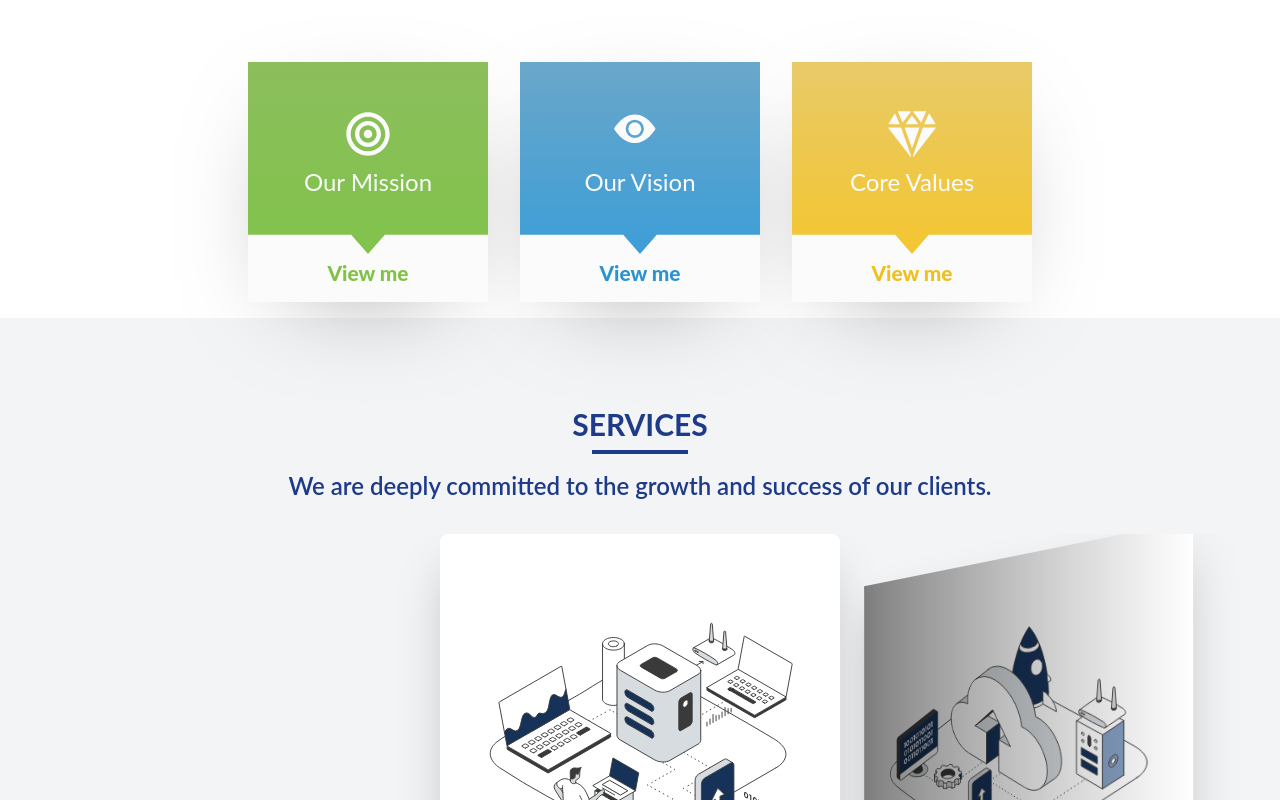
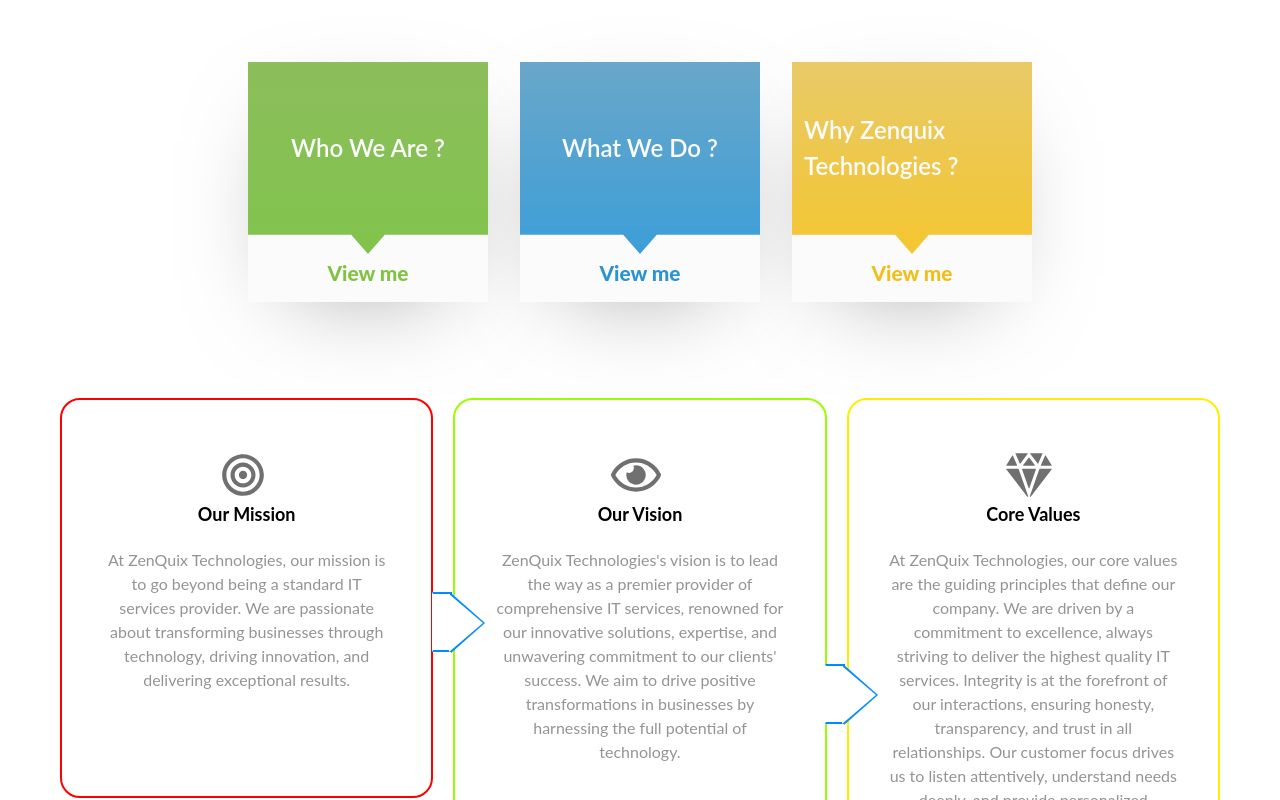
Before and after one commit to mohammadshihabudeenzenquix/zenquix, a React (Create React App) app: page / in a window 1280 px wide. Shown: the part 1260-2060 px from the top of the page. Built offline with nearby package versions, Linux system fonts and the light colour scheme.

Commit message:
Small changes

```diff
--- a/src/components/About.js
+++ b/src/components/About.js
@@ -1,32 +1,29 @@
-import React from 'react'
+import React from 'react';
 import GoalsCard from './GoalsCard';
 const About = () => {
     const cardData = [
         {
-          title: 'Our Mission',
+          title: 'Who We Are ?',
           category: 'ski',
-          icon: <><path d="M12 6c-3.309 0-6 2.691-6 6s2.691 6 6 6 6-2.691 6-6-2.691-6-6-6zm0 10c-2.206 0-4-1.794-4-4s1.794-4 4-4 4 1.794 4 4-1.794 4-4 4z"></path><path d="M12 2C6.579 2 2 6.579 2 12s4.579 10 10 10 10-4.579 10-10S17.421 2 12 2zm0 18c-4.337 0-8-3.663-8-8s3.663-8 8-8 8 3.663 8 8-3.663 8-8 8z"></path><path d="M12 10c-1.081 0-2 .919-2 2s.919 2 2 2 2-.919 2-2-.919-2-2-2z"></path></>,
           description: {
-            title: "Our Mission",
-            text: 'At ZenQuix Technologies, our mission is to go beyond being a standard IT services provider. We are passionate about transforming businesses through technology, driving innovation, and delivering exceptional results.'
+            title: "Who We Are ?",
+            text: 'At Zenquix, our inspiration comes from the wisdom of Zen philosophy where tranquility, clarity, precision, and finesse combined with boundless energy and agility pave the path to enlightenment. In today’s VUCA world, where change is inevitable and innovation is constant, ZenQuix embraces adaptability, agility, and efficiency with elegance to meet the evolving needs of the market and clients. Our solutions are crafted with the help of our guiding principles of simplicity, mindfulness, and focusing on what truly matters – delivering exceptional outcomes that are quick and creating a meaningful impact. With Zenquix as your trusted partner, let’s embark on a transformative journey of growth and success.'
           },
         },
         {
-          title: 'Our Vision',
+          title: 'What We Do ?',
           category: 'beach',
-          icon: <>  <path d="M10.5 8a2.5 2.5 0 1 1-5 0 2.5 2.5 0 0 1 5 0z"></path><path d="M0 8s3-5.5 8-5.5S16 8 16 8s-3 5.5-8 5.5S0 8 0 8zm8 3.5a3.5 3.5 0 1 0 0-7 3.5 3.5 0 0 0 0 7z"></path></>,
           description: {
-            title: "Our Vision",
-            text: `ZenQuix Technologies's vision is to lead the way as a premier provider of comprehensive IT services, renowned for our innovative solutions, expertise, and unwavering commitment to our clients' success. We aim to drive positive transformations in businesses by harnessing the full potential of technology.`
+            title: "What We Do ?",
+            text: `At ZenQuix Technologies, we offer a comprehensive range of IT services to empower businesses with seamless technology solutions. Our expert team specializes in the following areas: Network Services, Cloud Services, Datacenter Services, Software Development, End User Services, IT Staff Augmentaion & Consulting Services`
           },
         },
         {
-          title: 'Core Values',
-          icon: <><path d="M121.72 32a4 4 0 00-3.72 5.56l2.3 5.43 40.7 94.9a4 4 0 006.88.82L243 38.4a4 4 0 00-3.2-6.4zm298.21 26.06l-41.28 96.37a4 4 0 003.68 5.57h101a4 4 0 003.4-6.11L427 57.53a4 4 0 00-7.07.53zM85 57.57l-59.71 96.32a4 4 0 003.4 6.11h101a4 4 0 003.67-5.58L92 58.1a4 4 0 00-7-.53zM393.27 32H267.82a1.94 1.94 0 00-1.56 3.11l79.92 106.46a1.94 1.94 0 003.34-.4L391.6 43l3.4-8.34a1.92 1.92 0 00-1.7-2.66zM239 448l-89.43-253.49A3.78 3.78 0 00146 192H25.7a3.72 3.72 0 00-2.95 6l216 279.81a5.06 5.06 0 006.39 1.37 5 5 0 002.39-6.08zm247.3-256H366a3.75 3.75 0 00-3.54 2.51l-98.2 278.16a5.21 5.21 0 002.42 6.31 5.22 5.22 0 006.61-1.39L489.25 198a3.72 3.72 0 00-2.95-6zM259.2 78.93l56 74.67a4 4 0 01-3.2 6.4H200a4 4 0 01-3.2-6.4l56-74.67a4 4 0 016.4 0zm-7 310.31l-67.7-191.91a4 4 0 013.77-5.33h135.46a4 4 0 013.77 5.33l-67.73 191.91a4 4 0 01-7.54 0z"></path></>,
+          title: 'Why Zenquix Technologies ?',
           category: 'camping',
           description: {
-            title: "Core Values",
-            text: `At ZenQuix Technologies, our core values are the guiding principles that define our company. We are driven by a commitment to excellence, always striving to deliver the highest quality IT services. Integrity is at the forefront of our interactions, ensuring honesty, transparency, and trust in all relationships. Our customer focus drives us to listen attentively, understand needs deeply, and provide personalized solutions. Innovation is in our DNA, as we embrace emerging technologies and creative thinking to empower our clients. Collaboration fuels our success, enabling us to leverage diverse expertise and work together seamlessly. We take accountability for our actions, meeting commitments and taking ownership of outcomes. Continuous improvement is ingrained in our culture, as we embrace learning, feedback, and growth. These core values form the foundation of ZenQuix Technologies and guide us as we support our clients in achieving their goals.`
+            title: "Why Zenquix Technologies ?",
+            text: `Choose ZenQuix Technologies as your trusted IT partner. Experience our expertise, comprehensive solutions, tailored approach, innovation-driven mindset, customer-centricity, and unwavering reliability. We are here to transform your technology landscape, optimize your IT operations, and empower your organization for success in the digital age.`
           },
         },
       ];
--- /dev/null
+++ b/src/components/AboutMVC.css
@@ -0,0 +1,105 @@
+
+  .flex-container {
+    display: flex;
+    justify-content: space-between;
+    align-items: stretch;
+    max-width: 1180px;
+    margin: 0 auto;
+    margin-top: 70px;
+    margin-bottom: 30px;
+  }
+  .item {
+    padding: 50px 40px;
+    border: 2px solid rgb(255, 238, 2);
+    border-radius: 20px;
+    margin: 10px;
+    display: flex;
+    flex-direction: column;
+    flex: 1 1 33%;
+    text-align: center;
+  }
+  .item1 {
+    padding: 50px 40px;
+    border: 2px solid rgb(255, 0, 0);
+    border-radius: 20px;
+    margin: 10px;
+    display: flex;
+    flex-direction: column;
+    flex: 1 1 33%;
+    text-align: center;
+    height: 400px;
+  }
+  .item2 {
+    padding: 50px 40px;
+    border: 2px solid rgb(153, 255, 0);
+    border-radius: 20px;
+    margin: 10px;
+    display: flex;
+    flex-direction: column;
+    flex: 1 1 33%;
+    text-align: center;
+    height: 500px;
+  }
+  .icon {
+    color: #707070;
+    margin-left: 40%;
+  }
+  /* .middle-text {
+    font-size: 24px;
+    font-weight: 700;
+    margin: 20px auto;
+  } */
+  .footer-text {
+    color: #949494;
+    margin: 20px auto;
+  }
+  .base-wrap {
+    position: relative;
+    margin-top: -100px;
+    /* Changed from absolute to relative for better positioning */
+  }
+  .base {
+    background: white;
+    display: inline-block;
+    height: 20px;
+    margin-left: 107%;
+    position: relative;
+    width: 60px;
+    transform: rotate(90deg);
+    border: 2px solid #008cff;
+    border-bottom: 1px solid transparent;
+    z-index: 1;
+  }
+  .base:before {
+    border-bottom: 34px solid #008cff;
+    border-left: 30px solid transparent;
+    border-right: 30px solid transparent;
+    content: "";
+    height: 0;
+    left: -1px;
+    position: absolute;
+    top: -35px;
+    width: 0;
+  }
+  .base:after {
+    border-bottom: 34px solid #fff;
+    border-left: 29px solid transparent;
+    border-right: 29px solid transparent;
+    content: "";
+    height: 0.5px;
+    left: 0px;
+    position: absolute;
+    top: -33px;
+    width: 0;
+  }
+  @media (max-width: 768px) {
+    .flex-container {
+      display: block;
+      width: 300px;
+    }
+    .base-wrap {
+      top: auto;
+      bottom: -24px;
+      left: -18%;
+    }
+  }
--- /dev/null
+++ b/src/components/AboutMVC.js
@@ -0,0 +1,84 @@
+import React from "react";
+import { BiBullseye } from "react-icons/bi";
+import { FaRegEye } from "react-icons/fa";
+import { IoDiamond } from "react-icons/io5";
+import "./AboutMVC.css"; // Assuming you place your CSS in this file
+
+const FlexContainer = () => {
+  return (
+    <div className="flex-container">
+      <div className="item1">
+        <div className="icon">
+          <BiBullseye size={50} />
+        </div>
+        <p className="text-lg font-bold subtitle-flex">Our Mission</p>
+        {/* <div className="middle-text">
+          Knox Premium<br />
+          Knox Workspace<br />
+          Knox Configure
+        </div> */}
+        <div className="footer-text">
+          <p>
+            At ZenQuix Technologies, our mission is to go beyond being a
+            standard IT services provider. We are passionate about transforming
+            businesses through technology, driving innovation, and delivering
+            exceptional results.
+          </p>
+        </div>
+        <div className="base-wrap">
+          <div className="base"></div>
+        </div>
+      </div>
+
+      <div className="item2">
+        <div className="icon">
+          <FaRegEye size={50} />
+        </div>
+        <p className="text-lg font-bold subtitle-flex">Our Vision</p>
+        {/* <div className="middle-text">
+        <p>Automatic enrollment of unlimited amount of devices</p>
+        </div> */}
+        <div className="footer-text">
+          <p>
+            ZenQuix Technologies's vision is to lead the way as a premier
+            provider of comprehensive IT services, renowned for our innovative
+            solutions, expertise, and unwavering commitment to our clients'
+            success. We aim to drive positive transformations in businesses by
+            harnessing the full potential of technology.
+          </p>
+        </div>
+        <div className="base-wrap">
+          <div className="base"></div>
+        </div>
+      </div>
+
+      <div className="item">
+        <div className="icon">
+          <IoDiamond size={50} />
+        </div>
+        <p className="text-lg font-bold subtitle-flex">Core Values</p>
+        {/* <div className="middle-text">
+          Knox Premium<br />
+          Security<br />
+          Platform
+        </div> */}
+        <div className="footer-text">
+          <p>
+            At ZenQuix Technologies, our core values are the guiding principles
+            that define our company. We are driven by a commitment to
+            excellence, always striving to deliver the highest quality IT
+            services. Integrity is at the forefront of our interactions,
+            ensuring honesty, transparency, and trust in all relationships. Our
+            customer focus drives us to listen attentively, understand needs
+            deeply, and provide personalized solutions. Innovation is in our
+            DNA, as we embrace emerging technologies and creative thinking to
+            empower our clients. Collaboration fuels our success, enabling us to
+            leverage diverse expertise and work together seamlessly.
+          </p>
+        </div>
+      </div>
+    </div>
+  );
+};
+
+export default FlexContainer;
--- a/src/components/GoalsCard.module.css
+++ b/src/components/GoalsCard.module.css
@@ -1,7 +1,8 @@
 /* Typography */
 .cardFrontHeading {
     font-size: 1.5rem;
-    margin-top: 0.25rem;
+    margin-top: -4rem;
+    font-weight: 600;
   }
 
   .insidePageHeading {
--- a/src/components/Intro.js
+++ b/src/components/Intro.js
@@ -11,7 +11,7 @@ const Intro = () => {
                 <div className="flex flex-col w-full px-8 my-4 text-center lg:text-left lg:my-0 lg:w-1/2" data-aos="zoom-in" data-aos-delay="500">
                     <h3 className="text-3xl font-bold text-blue-900">About Us</h3>
                     <div className="my-6 overflow-y-auto max-h-52">
-                        <p className="text-xl font-semibold text-gray-600">
+                        <p className="text-lg font-semibold text-gray-600">
                             At Zenquix, our inspiration comes from the wisdom of Zen philosophy where tranquility, clarity, precision, and finesse combined with boundless energy and agility pave the path to enlightenment. In today’s VUCA world, where change is inevitable and innovation is constant, ZenQuix embraces adaptability, agility, and efficiency with elegance to meet the evolving needs of the market and clients. Our solutions are crafted with the help of our guiding principles of simplicity, mindfulness, and focusing on what truly matters – delivering exceptional outcomes that are quick and creating a meaningful impact. With Zenquix as your trusted partner, let’s embark on a transformative journey of growth and success.
                         </p>
                     </div>
--- a/src/components/Navbar/NavBar.js
+++ b/src/components/Navbar/NavBar.js
@@ -1,7 +1,7 @@
-import React, { useState, useEffect } from "react";
+import React, { useEffect, useState } from "react";
+import { Link } from "react-router-dom";
+import logo from "../../images/logos/zqx-full.png";
 import NavLinks from "../Navbar/NavLinks";
-import { HashLink } from "react-router-hash-link";
-import logo from "../../images/logos/zqx-full.png"
 const NavBar = () => {
   const [top, setTop] = useState(!window.scrollY);
   const [isOpen, setisOpen] = React.useState(false);
@@ -23,19 +23,21 @@ const NavBar = () => {
         !top && "bg-white shadow-lg"
       }`}
     >
-      <div className="flex flex-row justify-between items-center py-2">
-        <div className="flex flex-row justify-center md:px-12 md:mx-12 items-center text-center font-semibold">
+      <div className="flex flex-row items-center justify-between py-2">
+        <div className="flex flex-row items-center justify-center font-semibold text-center md:px-12 md:mx-12">
           <div className="app__navbar-logo">
+            <Link to="/">
             <img src={logo} alt="logo" />
+            </Link>
           </div>
         </div>
-        <div className="group flex flex-col items-center">
+        <div className="flex flex-col items-center group">
           <button
-            className="p-2 rounded-lg lg:hidden text-blue-900"
+            className="p-2 text-blue-900 rounded-lg lg:hidden"
             onClick={handleClick}
           >
             <svg
-              className="h-6 w-6 fill-current"
+              className="w-6 h-6 fill-current"
               xmlns="http://www.w3.org/2000/svg"
               viewBox="0 0 24 24"
             >
@@ -54,7 +56,7 @@ const NavBar = () => {
               )}
             </svg>
           </button>
-          <div className="hidden space-x-6 lg:inline-block p-5">
+          <div className="hidden p-5 space-x-6 lg:inline-block">
             <NavLinks />
           </div>
 
--- a/src/pages/Home.js
+++ b/src/pages/Home.js
@@ -1,11 +1,11 @@
 import React from 'react';
+import About from '../components/About';
+import FlexContainer from '../components/AboutMVC';
 import Clients from '../components/Clients';
-import Cta from '../components/Cta';
 import Footer from '../components/Footer';
 import Hero from '../components/Hero';
 import Intro from '../components/Intro';
 import Services from '../components/Services';
-import About from '../components/About';
 
 
 const Home = () => {
@@ -14,10 +14,9 @@ const Home = () => {
             <Hero />
             <Intro />
             <About/>
+            <FlexContainer/>
             <Services />
-            {/* <Portfolio /> */}
             <Clients />
-            <Cta/>
             <Footer />
         </>
 
```
